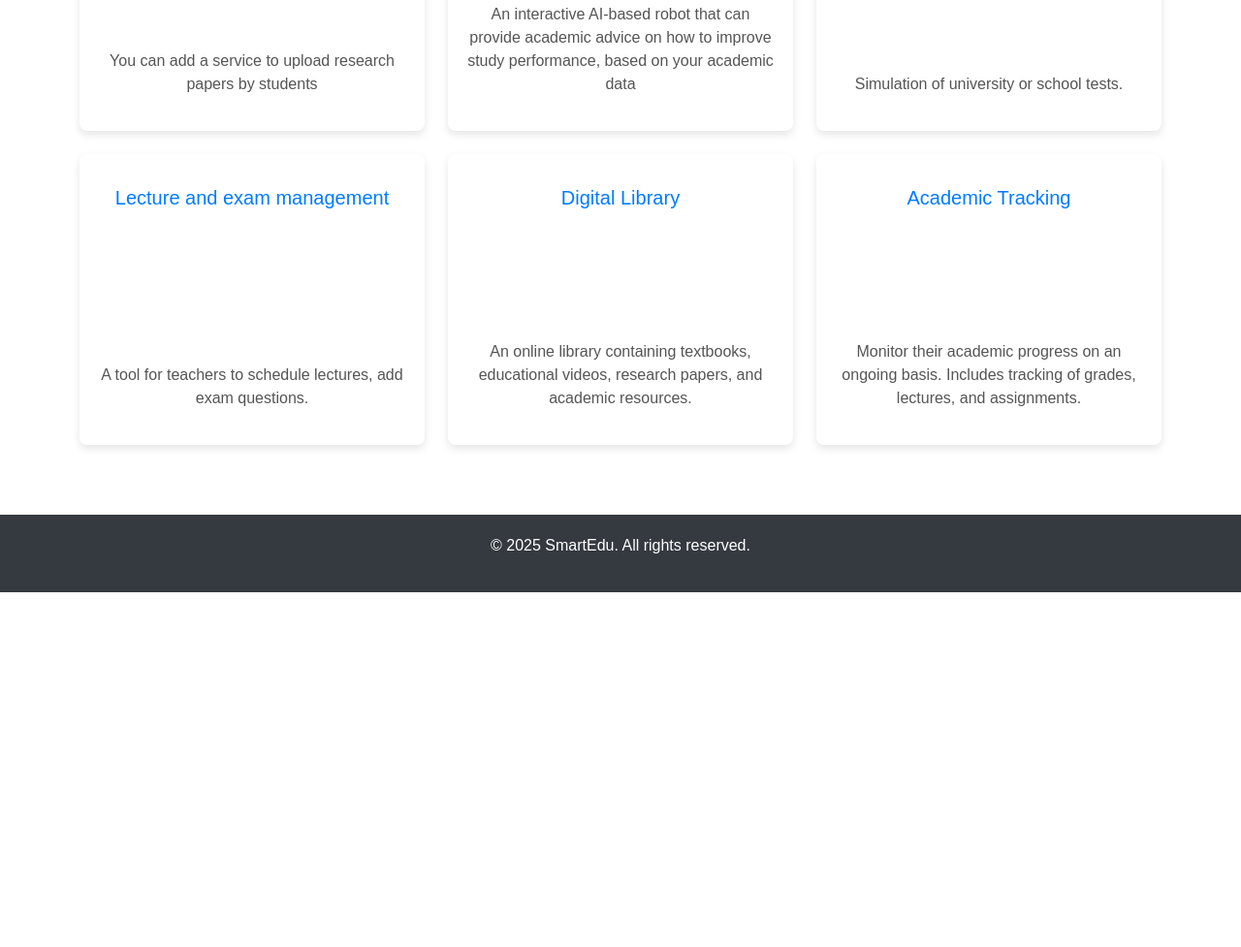
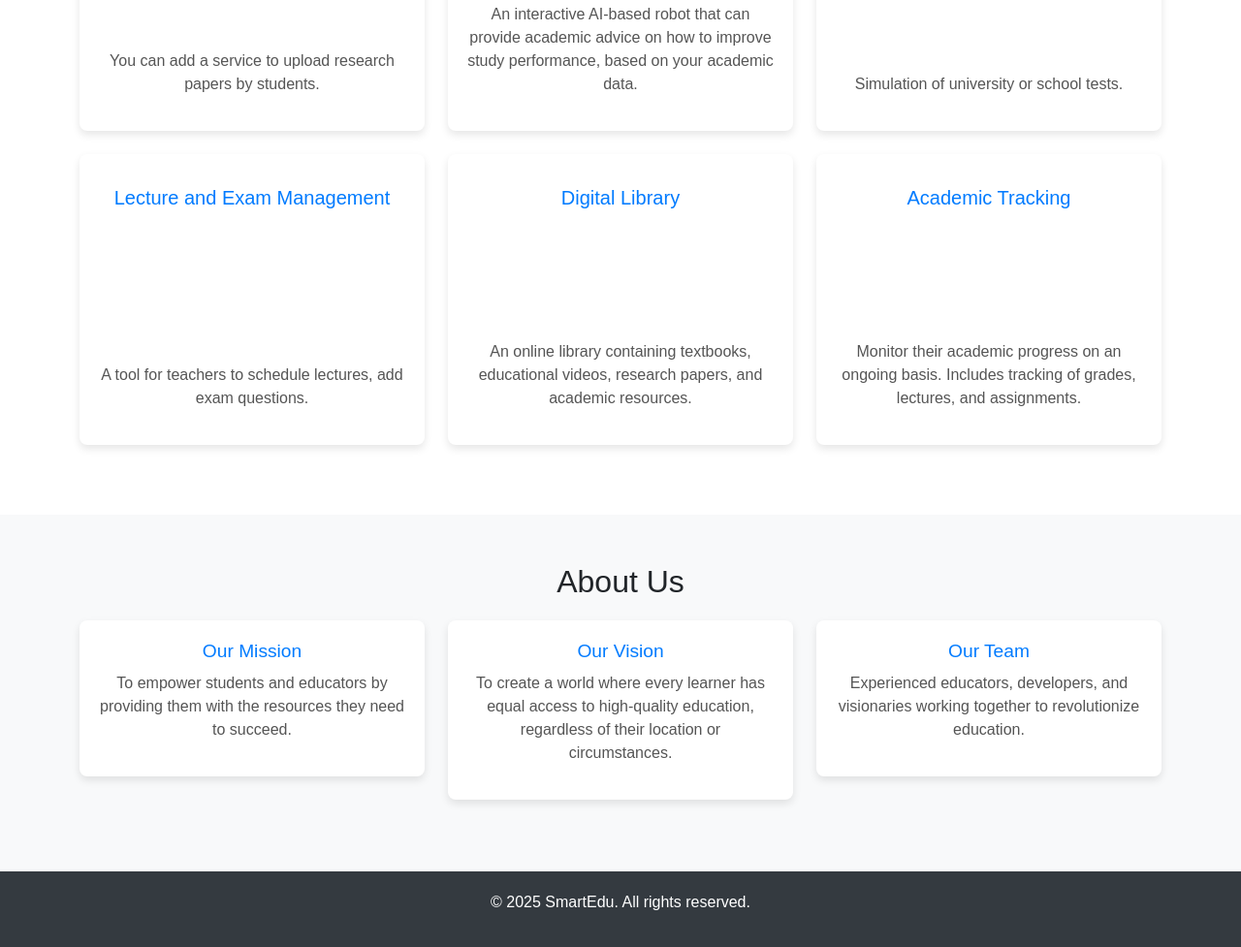
Before and after one commit to omaros23/omar132, a plain HTML site: page main.html in a window 1280 px wide. Shown: the part 1455-2432 px from the top of the page at 97% size. Before the commit the page ends 2066 px from the top, so only its background shows below. Drawn offline with nearby package versions, Linux system fonts and the light colour scheme.

Commit message:
Add files via upload

```diff
--- a/main.html
+++ b/main.html
@@ -9,6 +9,10 @@
     <style>
         body {
             font-family: Arial, sans-serif;
+            margin: 0;
+        }
+        html {
+            box-sizing: border-box;
         }
         .hero {
             background: #007bff;
@@ -44,7 +48,7 @@
             text-align: center;
             background-color: #fff;
             transition: transform 0.3s;
-            height: 300px; /* تحديد ارتفاع ثابت للمربعات */
+            height: 300px;
             display: flex;
             flex-direction: column;
             justify-content: space-between;
@@ -66,6 +70,34 @@
             color: #555;
             margin-top: 10px;
         }
+        .about-section {
+            background-color: #f8f9fa;
+            padding: 50px 20px;
+        }
+        .about-section h2 {
+            text-align: center;
+            margin-bottom: 20px;
+        }
+        .about-section .about-card {
+            box-shadow: 0 4px 8px rgba(0, 0, 0, 0.1);
+            border-radius: 8px;
+            padding: 20px;
+            background-color: #fff;
+            text-align: center;
+            transition: transform 0.3s;
+        }
+        .about-section .about-card:hover {
+            transform: translateY(-5px);
+        }
+        .about-section .about-card h5 {
+            font-size: 1.2rem;
+            color: #007bff;
+            margin-bottom: 10px;
+        }
+        .about-section .about-card p {
+            font-size: 1rem;
+            color: #555;
+        }
     </style>
 </head>
 <body>
@@ -79,10 +111,10 @@
         <div class="collapse navbar-collapse" id="navbarNav">
             <ul class="navbar-nav ms-auto">
                 <li class="nav-item">
-                    <a class="nav-link" href="#">Home</a>
+                    <a class="nav-link" href="#Home">Home</a>
                 </li>
                 <li class="nav-item">
-                    <a class="nav-link" href="#">About</a>
+                    <a class="nav-link" href="#About">About</a>
                 </li>
                 <li class="nav-item">
                     <a class="nav-link" href="#services">Services</a>
@@ -96,8 +128,6 @@
     <div class="container">
         <h1>SmartEdu</h1>
         <p>SmartEdu provides innovative and effective educational services designed to help students achieve their academic goals. From personalized learning plans to expert guidance, we are committed to your success.</p>
-        <a href="#" class="btn btn-light">Learn More</a>
-        <a href="#" class="btn btn-primary">Get Started - It's Free</a>
     </div>
 </div>
 
@@ -131,14 +161,14 @@
         <div class="col-md-4 mb-4">
             <div class="service-card">
                 <a href="4.html" class="service-title">Research Paper Upload</a>
-                <p class="service-description">You can add a service to upload research papers by students</p>
+                <p class="service-description">You can add a service to upload research papers by students.</p>
             </div>
         </div>
         <!-- Service 5 -->
         <div class="col-md-4 mb-4">
             <div class="service-card">
                 <a href="5.html" class="service-title">Personal Academic Assistant</a>
-                <p class="service-description"> An interactive AI-based robot that can provide academic advice on how to improve study performance, based on your academic data</p>
+                <p class="service-description">An interactive AI-based robot that can provide academic advice on how to improve study performance, based on your academic data.</p>
             </div>
         </div>
         <!-- Service 6 -->
@@ -153,7 +183,7 @@
         <!-- Service 7 -->
         <div class="col-md-4 mb-4">
             <div class="service-card">
-                <a href="7.html" class="service-title">Lecture and exam management</a>
+                <a href="7.html" class="service-title">Lecture and Exam Management</a>
                 <p class="service-description">A tool for teachers to schedule lectures, add exam questions.</p>
             </div>
         </div>
@@ -174,6 +204,32 @@
     </div>
 </div>
 
+<div class="about-section">
+    <div class="container">
+        <h2>About Us</h2>
+        <div class="row">
+            <div class="col-md-4 mb-4">
+                <div class="about-card">
+                    <h5>Our Mission</h5>
+                    <p>To empower students and educators by providing them with the resources they need to succeed.</p>
+                </div>
+            </div>
+            <div class="col-md-4 mb-4">
+                <div class="about-card">
+                    <h5>Our Vision</h5>
+                    <p>To create a world where every learner has equal access to high-quality education, regardless of their location or circumstances.</p>
+                </div>
+            </div>
+            <div class="col-md-4 mb-4">
+                <div class="about-card">
+                    <h5>Our Team</h5>
+                    <p>Experienced educators, developers, and visionaries working together to revolutionize education.</p>
+                </div>
+            </div>
+        </div>
+    </div>
+</div>
+
 <div class="footer">
     <p>&copy; 2025 SmartEdu. All rights reserved.</p>
 </div>
```
